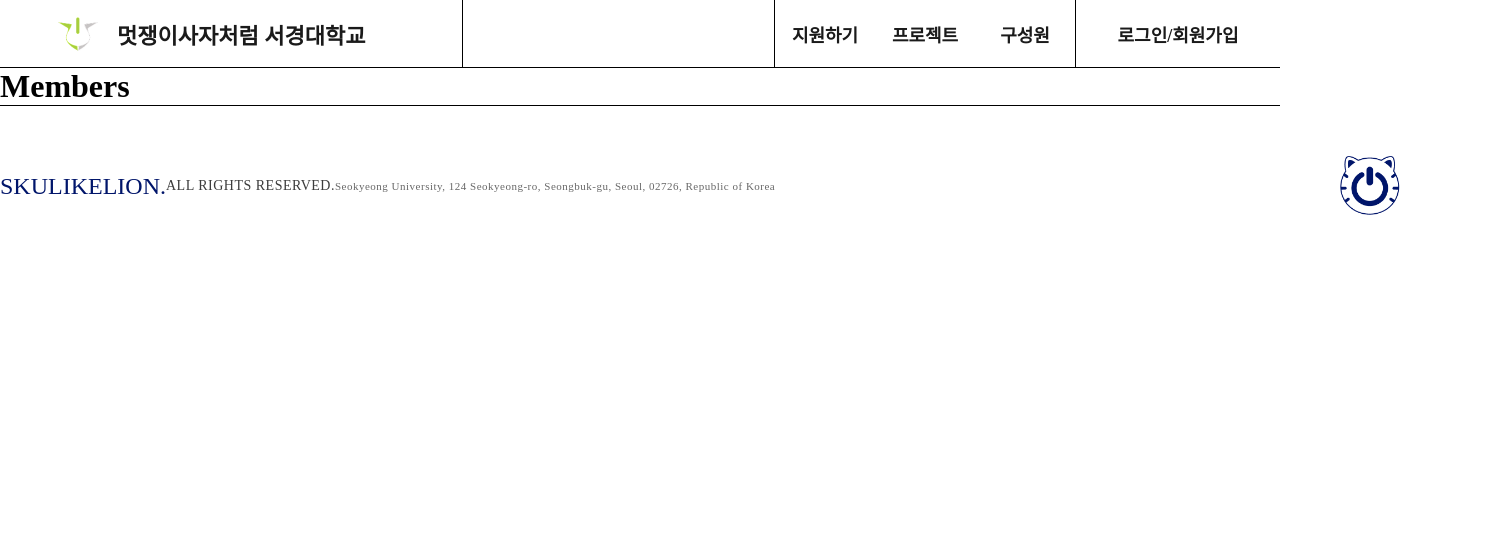
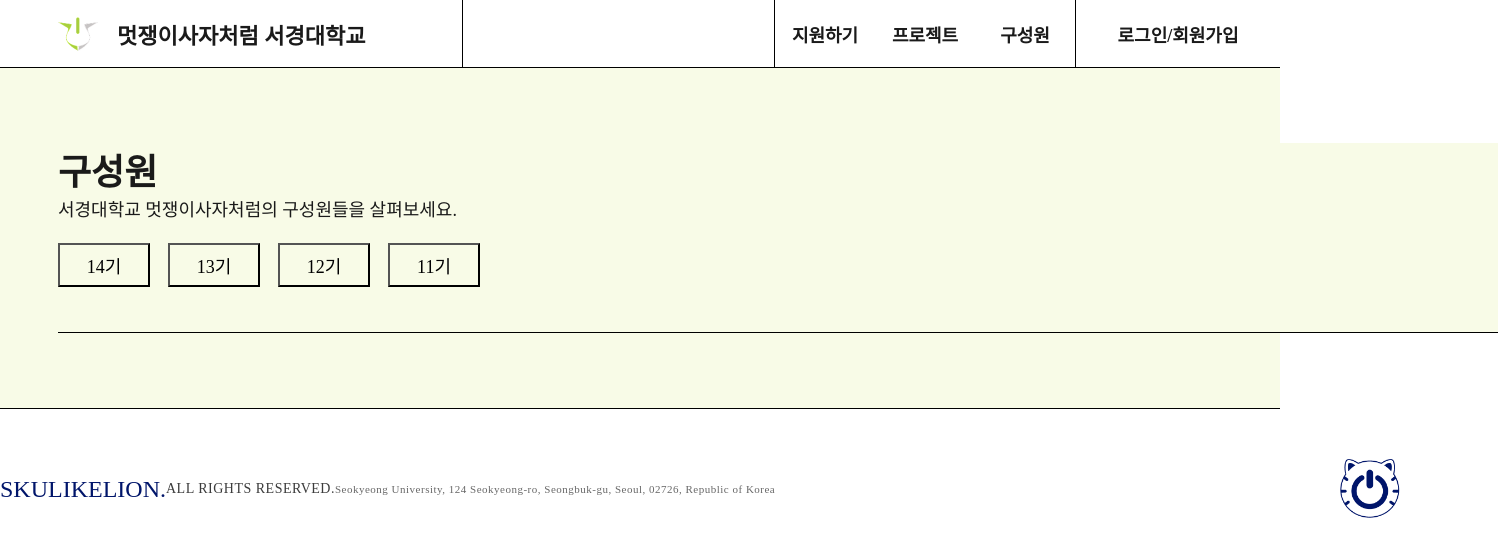
Before and after one commit to seungminng123/likelion14-homepage, a React (Vite) app: page / in a window 1280 px wide. Shown: the top 556 px of the page, 1498 px wide, since content can reach past the window. Built offline with nearby package versions, Linux system fonts and the light colour scheme.

Commit message:
:sparkles: Feat:멤버 페이지 TopSection 컴포트 구현

```diff
--- /dev/null
+++ b/src/components/TopSection.jsx
@@ -0,0 +1,42 @@
+import styled from "styled-components";
+import Button from "../components/button/Button";
+
+export default function TopSection(){
+    return(
+        <>
+            <TextBox>
+                <Text1>구성원</Text1>
+                <Text2>서경대학교 멋쟁이사자처럼의 구성원들을 살펴보세요.</Text2>
+            </TextBox>
+            <ButtonBox>
+                <Button> 14기 </Button>
+                <Button> 13기 </Button>
+                <Button> 12기 </Button>
+                <Button> 11기 </Button>
+            </ButtonBox>
+        </>
+    )
+}
+
+const TextBox = styled.div`
+    width : 1300px;
+    height : 100px;
+`;
+const Text1 = styled.div`
+    color: #1A1A1A;
+    font-size: 36px;
+    font-family: Pretendard;
+    font-weight: 700;
+    word-wrap: break-word
+`;
+const Text2 = styled.div`
+    color: #1A1A1A;
+    font-size: 18px;
+    font-family: Pretendard;
+    font-weight: 500;
+    word-wrap: break-word
+`;
+const ButtonBox = styled.div`
+    display: flex;
+    gap: 18px;
+`;
--- a/src/pages/Members.jsx
+++ b/src/pages/Members.jsx
@@ -1,7 +1,30 @@
+import TopSection from "../components/TopSection";
+import Button from "../components/button/Button"
+import styled from "styled-components";
+
+
 export default function Members() {
     return (
-        <div>
-            <h1>Members</h1>
-        </div>
+        <Wrapper>
+            <Container1>
+                <TopSection/>
+            </Container1>
+        </Wrapper>
     );
 }
+
+const Wrapper = styled.div`
+    background-color: #F8FBE7;
+    width : 100%;
+    padding : 75px 58px ;
+
+`;
+const Container1 = styled.div`
+    background-color: #F8FBE7;
+    width : 1440px;
+
+    word-wrap: break-word
+    padding-top: 85px;
+    padding-bottom: 45px;
+    border-bottom: 1px solid black;
+`;
```
